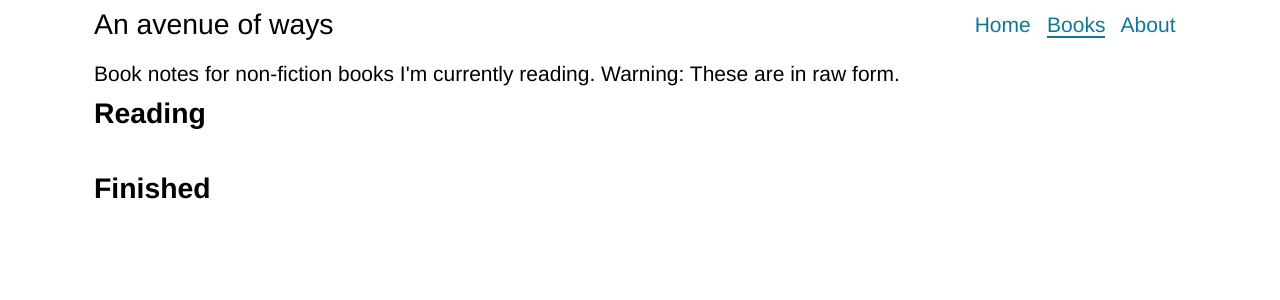
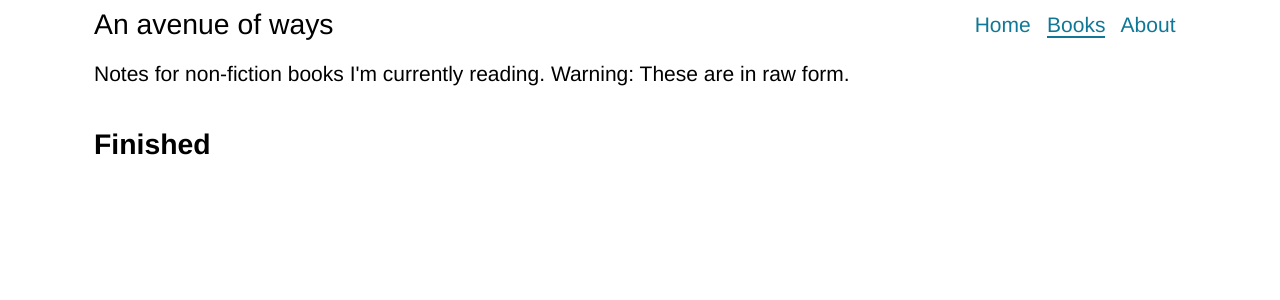
Before and after one commit to willemave/willemsavenue, a Jekyll site: the page built from books.html, in a window 1280 px wide. Shown: the top 300 px of the page. Built offline with Jekyll 4.4.1, drawn with Linux system fonts in a browser that asks for light colours; the list of posts is cut into pages by our own code.

Commit message:
Book note updates.

```diff
--- a/books.html
+++ b/books.html
@@ -4,11 +4,8 @@ pagination:
   enabled: true
   category: books
 ---
-Book notes for non-fiction books I'm currently reading. Warning: These are in raw form.
+Notes for non-fiction books I'm currently reading. Warning: These are in raw form.
 {% if paginator.page == 1 %}
-<div class="post-header">
-  <h2>Reading</h2>
-</div>
 
   <div class="post-list">
       {% for post in paginator.posts %}
```
